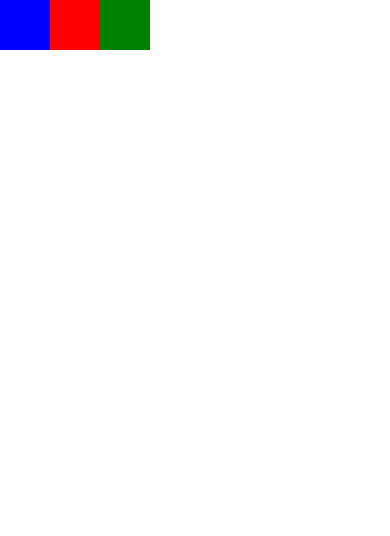
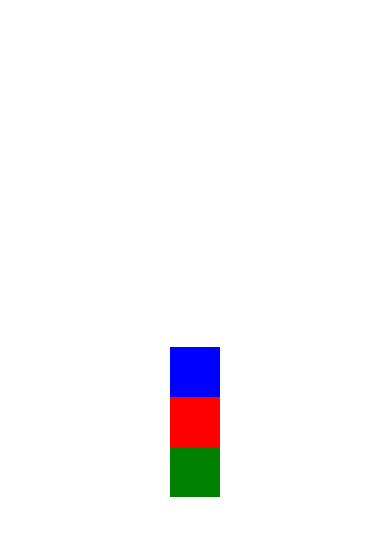
Before and after one commit to BumbuKhan/react-native-learning, a React Native app: screen / in a window 390 px wide. Shown: the top 536 px of the page. Built offline with nearby package versions, Linux system fonts and the light colour scheme.

Commit message:
Playing with flexbox

```diff
--- a/App.js
+++ b/App.js
@@ -3,9 +3,14 @@ import {View} from 'react-native';
 
 export default class MyComponent extends Component {
     render() {
-        return(
+        return (
             // flexDirection is defaulted by 'column'
-            <View style={{flex: 1, flexDirection: 'row'}}>
+            <View style={{
+                flex: 1,
+                flexDirection: 'column',
+                alignItems: 'center',
+                justifyContent: 'center'
+            }}>
                 <View style={{width: 50, height: 50, backgroundColor: 'blue'}}></View>
                 <View style={{width: 50, height: 50, backgroundColor: 'red'}}></View>
                 <View style={{width: 50, height: 50, backgroundColor: 'green'}}></View>
```
